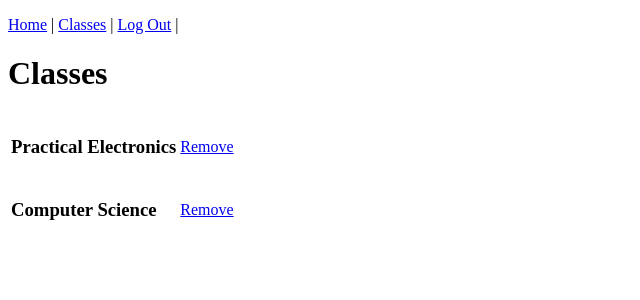
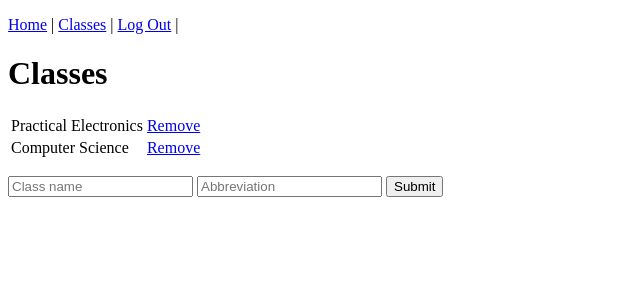
Before and after one commit to jPelot/django-todo, a Django app: page /classes/ in a window 1280 px wide. Shown: the top 300 px of the page, without its empty margins (0-640 px from the left). Run offline with Django 5.2, Linux system fonts and the light colour scheme; a user stored in the database is signed in; data comes from the database, SQL or seed files in the repository; both versions use the stored data as it was after the commit.

Commit message:
Added class input

```diff
--- a/main/templates/main/courses.html
+++ b/main/templates/main/courses.html
@@ -8,11 +8,17 @@
     {% endif %}
     {% for course in courses %}
     <tr>
-        <td><h3>{{course.name}}</h3></td>
+        <td>{{course.name}}</td>
         <td><a href="{% url 'remove_class' course.id %}">Remove</a></td>
     </tr>
     {% endfor %}
 </table>
-
+<p></p>
+<form action="{% url 'classes' %}" method="post">
+    {% csrf_token %}
+    <input type="text" name="name" placeholder="Class name">
+    <input type="text" name="short" placeholder="Abbreviation">
+    <input type="submit">
+</form>
 
 {% endblock %}
```
Also changed, not shown: db.sqlite3.
